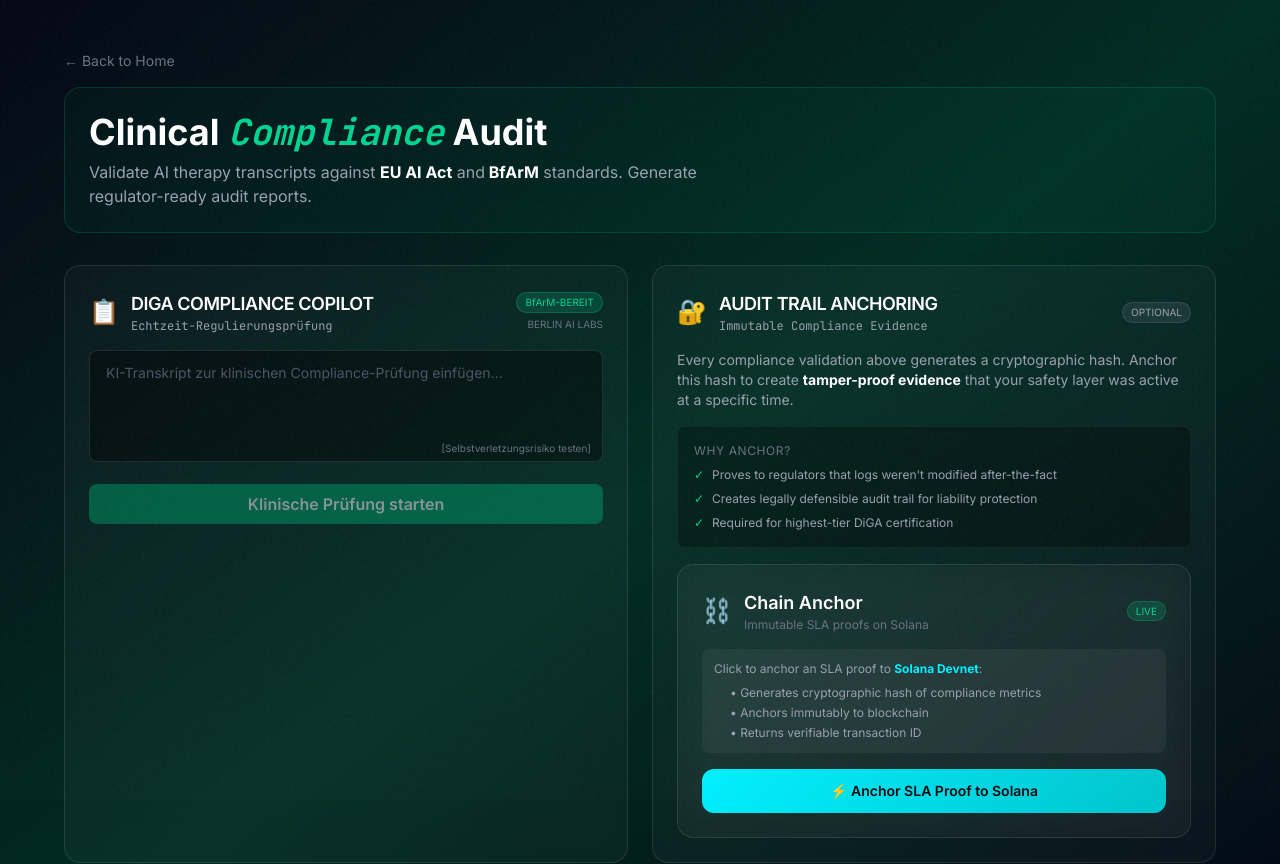
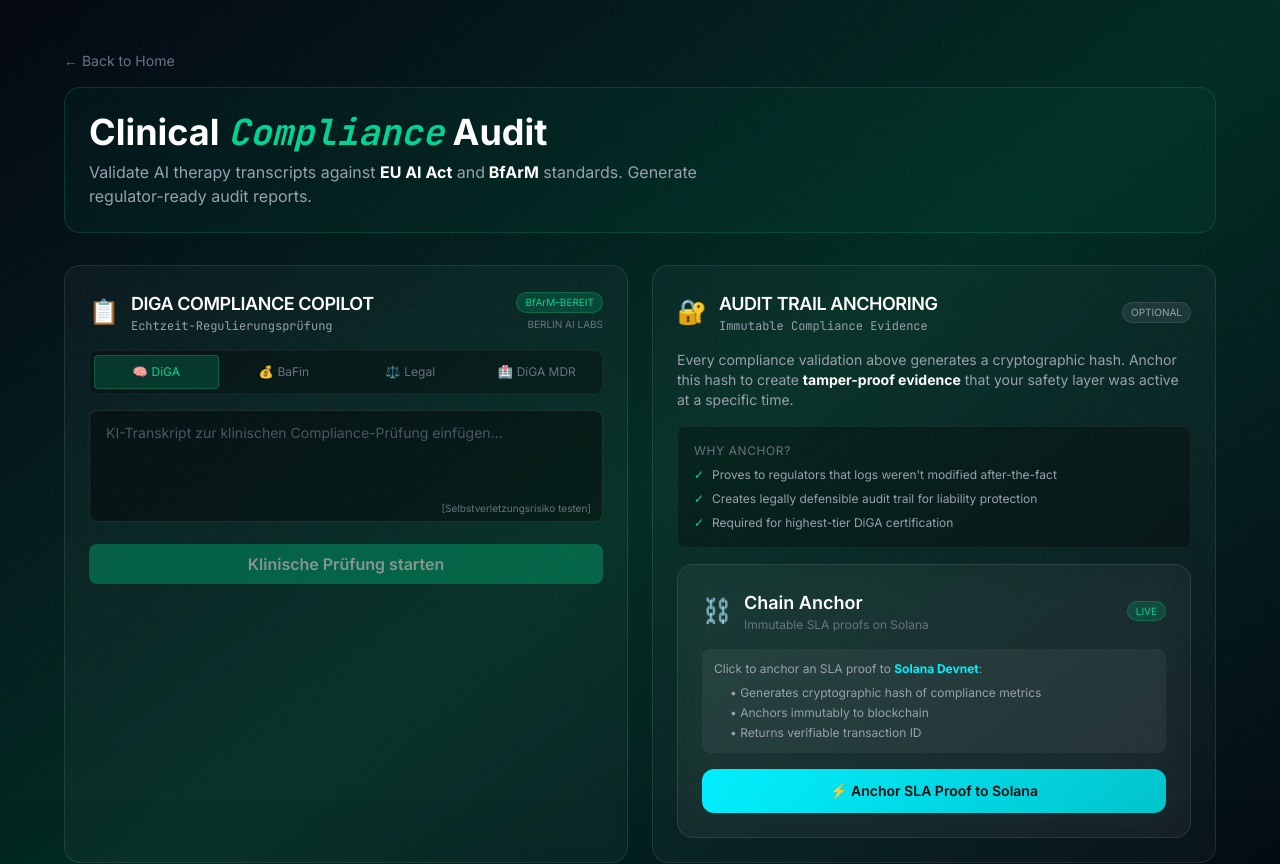
Before and after one commit to yogami/agent-ops-mission-control, a Next.js app: page /audit in a window 1280 px wide. Shown: the top 864 px of the page. Built offline with nearby package versions, Linux system fonts and the light colour scheme.

Commit message:
feat: multi-policy selector UI (DiGA/BaFin/Legal/MedTech)

```diff
--- a/src/components/microservices/ConvoGuardPanel.tsx
+++ b/src/components/microservices/ConvoGuardPanel.tsx
@@ -42,12 +42,21 @@ function translate(key: string): string {
     return DE_TRANSLATIONS[key] || key;
 }
 
+// Policy packs available
+const POLICY_PACKS = [
+    { id: 'MENTAL_HEALTH_EU_V1', name: 'DiGA / Mental Health', icon: '🧠', desc: 'Psychische Gesundheit' },
+    { id: 'BAFIN_FINTECH_DE_V1', name: 'BaFin / Fintech', icon: '💰', desc: 'Finanzberatung' },
+    { id: 'LEGAL_CHATBOT_EU_V1', name: 'Legal / Rechtsberatung', icon: '⚖️', desc: 'Rechtsassistenz' },
+    { id: 'DIGA_MDR_DE_V1', name: 'DiGA MDR / MedTech', icon: '🏥', desc: 'Medizinprodukte' },
+];
+
 export function ConvoGuardPanel() {
     const [input, setInput] = useState('');
     const [result, setResult] = useState<ValidationResult | null>(null);
     const [isLoading, setIsLoading] = useState(false);
     const [error, setError] = useState<string | null>(null);
     const [showAuditView, setShowAuditView] = useState(false);
+    const [selectedPolicy, setSelectedPolicy] = useState('MENTAL_HEALTH_EU_V1');
 
     const testCompliance = async () => {
         if (!input.trim()) return;
@@ -60,7 +69,10 @@ export function ConvoGuardPanel() {
             const response = await fetch(`${CONVOGUARD_API}/api/validate`, {
                 method: 'POST',
                 headers: { 'Content-Type': 'application/json' },
-                body: JSON.stringify({ transcript: input }),
+                body: JSON.stringify({
+                    transcript: input,
+                    policyPackId: selectedPolicy
+                }),
             });
 
             if (!response.ok) throw new Error('Validation failed');
@@ -253,6 +265,24 @@ export function ConvoGuardPanel() {
             </div>
 
             <div className="space-y-4">
+                {/* Policy Pack Selector */}
+                <div className="flex gap-1 p-1 bg-black/30 rounded-lg border border-white/5">
+                    {POLICY_PACKS.map((pack) => (
+                        <button
+                            key={pack.id}
+                            onClick={() => setSelectedPolicy(pack.id)}
+                            className={`flex-1 py-2 px-2 rounded text-xs transition-all ${selectedPolicy === pack.id
+                                    ? 'bg-emerald-500/20 text-emerald-400 border border-emerald-500/30'
+                                    : 'text-gray-500 hover:text-white hover:bg-white/5'
+                                }`}
+                            title={pack.desc}
+                        >
+                            <span className="mr-1">{pack.icon}</span>
+                            <span className="hidden sm:inline">{pack.name.split(' / ')[0]}</span>
+                        </button>
+                    ))}
+                </div>
+
                 <div className="relative">
                     <textarea
                         value={input}
```
